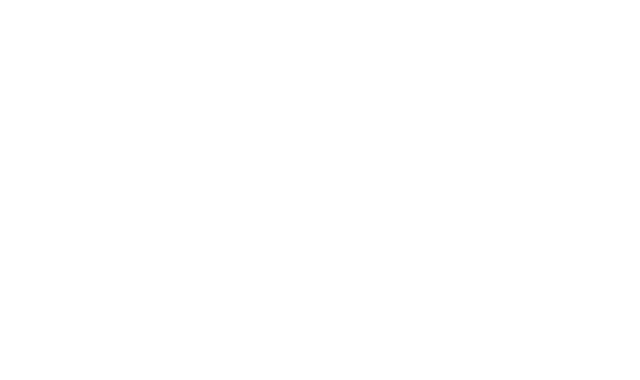
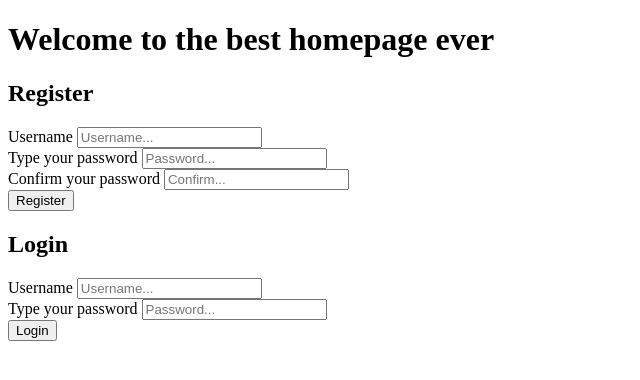
Before and after one commit to arthclement/individual_project, a PHP site: page / in a window 1280 px wide. Before the commit the part shown is empty. Shown: the top 380 px of the page, without its empty margins (0-640 px from the left). Run offline with PHP 8.4, Linux system fonts and the light colour scheme.

Commit message:
Create login page

```diff
--- a/public/index.php
+++ b/public/index.php
@@ -1 +1,37 @@
-<?php
+<!DOCTYPE html>
+<html lang="en">
+<head>
+    <meta charset="UTF-8">
+    <meta name="viewport" content="width=device-width, initial-scale=1.0">
+    <meta http-equiv="X-UA-Compatible" content="ie=edge">
+    <title>Login/Register</title>
+</head>
+<body>
+    <h1>Welcome to the best homepage ever</h1>
+
+    <form action="register.php" method="post">
+        <h2>Register</h2>
+        <label for="username">Username</label>
+        <input type="text" name="username" placeholder="Username...">
+        <br>
+        <label for="password_1">Type your password</label>
+        <input type="password" name="password_1" placeholder="Password...">
+        <br>
+        <label for="password_2">Confirm your password</label>
+        <input type="password" name="password_2" placeholder="Confirm...">
+        <br>
+        <button type="submit">Register</button>
+    </form>
+
+    <form action="login.php" method="post">
+        <h2>Login</h2>
+        <label for="username">Username</label>
+        <input type="text" name="username" placeholder="Username...">
+        <br>
+        <label for="password">Type your password</label>
+        <input type="password" name="password" placeholder="Password...">
+        <br>
+        <button type="submit">Login</button>
+    </form>
+</body>
+</html>
```
